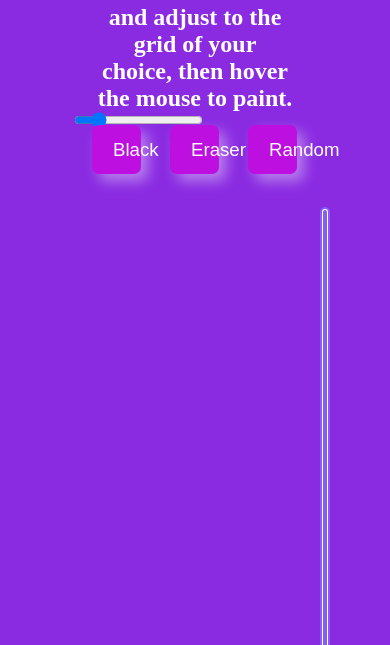
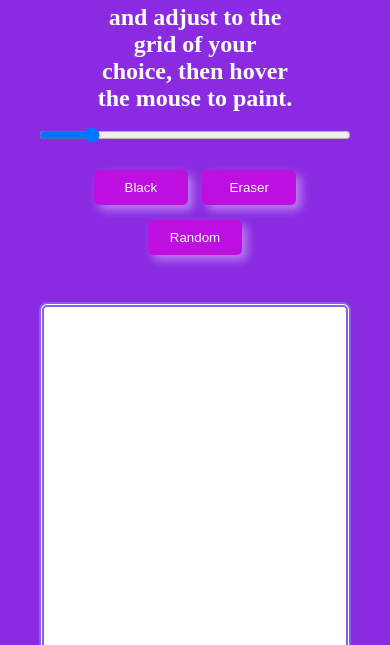
Before and after one commit to BenedictaUche/etchasketch, a plain HTML site: page index.html in a window 390 px wide. Shown: the part 199-844 px from the top of the page. Drawn offline with Linux system fonts and the light colour scheme; a web font is replaced by a local one.

Commit message:
made it phone responsive

```diff
--- a/style.css
+++ b/style.css
@@ -84,11 +84,31 @@ h2 {
 
 .range-input {
     margin-left: 10ch;
-
 }
 
+@media only screen and (max-width: 768px) {
 
+    /* Modify the layout and styling for screens with a maximum width of 768px */
+    #container {
+        margin: 5ch 10%;
+    }
 
-/* .square:hover {
-    background-color: red;
-} */
+    .buttons {
+        flex-wrap: wrap;
+        justify-content: center;
+        margin: 2ch 10%;
+    }
+
+    .buttons button {
+        width: 30%;
+        margin: 1ch;
+        transform: scale(1);
+    }
+
+    .range-input {
+        margin-left: 0;
+        margin-top: 2ch;
+        width: 80%;
+        margin-left: 10%;
+    }
+}
```
